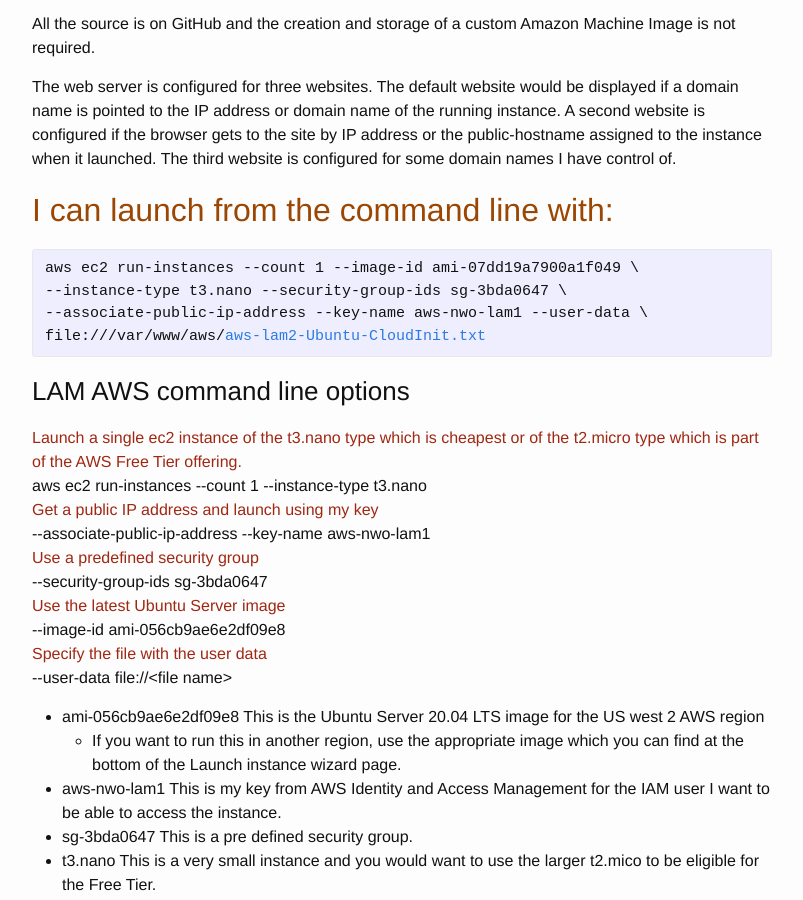
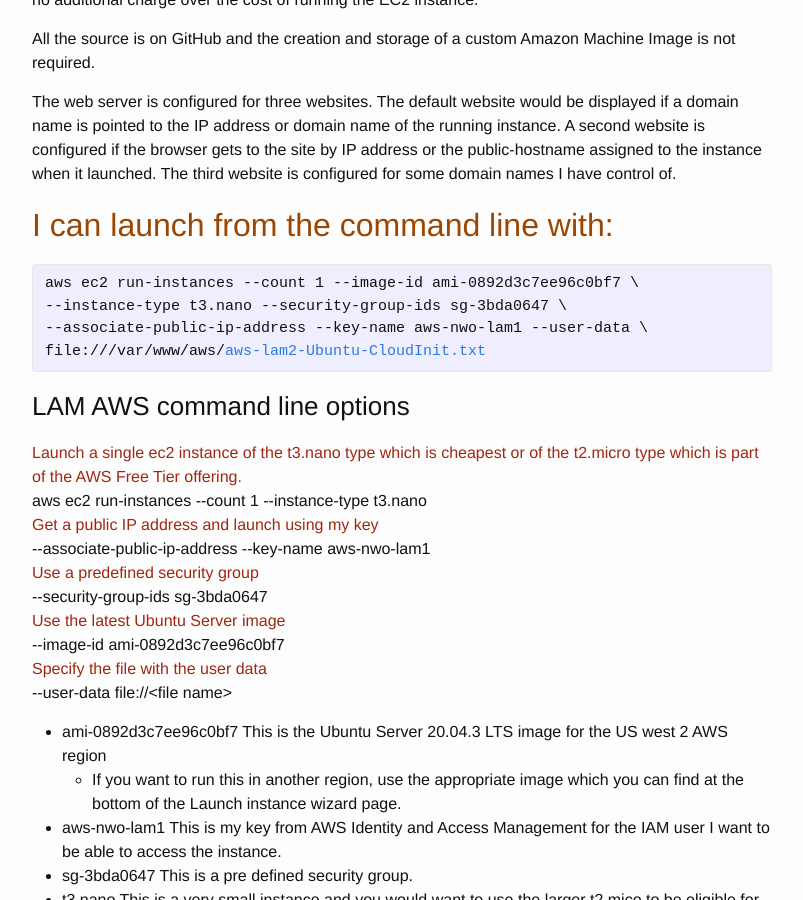
Before and after one commit to LAMurakami/blog, a Jekyll site: the page built from _posts/2020-08-03-Cloud-init-script-that-anyone-could-launch-on-AWS.md, in a window 1280 px wide and 900 px high, scrolled down 934 px. Shown: the whole window, without its empty margins (238-1041 px from the left). Built offline with Jekyll 4.4.1, drawn with Linux system fonts in a browser that asks for light colours; some of the changed text lies outside the part shown.

Commit message:
ak20 is now the LAM AWS Secure main server
New ami-0892d3c7ee96c0bf7 Replaces ami-07dd19a7900a1f049

```diff
--- a/_posts/2020-08-03-Cloud-init-script-that-anyone-could-launch-on-AWS.md
+++ b/_posts/2020-08-03-Cloud-init-script-that-anyone-could-launch-on-AWS.md
@@ -5,8 +5,9 @@
 ---
 <!-- start content -->
 <div id="mw-content-text" lang="en" dir="ltr"><div>
-I created a new <a rel="nofollow" href="http://lam2.duckdns.org/aws-lam2-Ubuntu-CloudInit.txt">aws-lam2-Ubuntu-CloudInit</a> script that anyone could launch on Amazon Web Services (AWS).
-<div id="toc"><input type="checkbox" role="button" id="toctogglecheckbox" style="display:none" /><div lang="en" dir="ltr"><h2>Contents</h2><label for="toctogglecheckbox"></label></div>
+<p>I created a new <a rel="nofollow" href="http://lam2.duckdns.org/aws-lam2-Ubuntu-CloudInit.txt">aws-lam2-Ubuntu-CloudInit</a> script that anyone could launch on Amazon Web Services (AWS).
+</p>
+<div id="toc" role="navigation" aria-labelledby="mw-toc-heading"><input type="checkbox" role="button" id="toctogglecheckbox" style="display:none" /><div lang="en" dir="ltr"><h2 id="mw-toc-heading">Contents</h2><label for="toctogglecheckbox"></label></div>
 <ul>
 <li><a href="#A_web.2C_shell_and_proxy_server_built_from_a_Generic_Ubuntu_Server_image">1 A web, shell and proxy server built from a Generic Ubuntu Server image</a></li>
 <li><a href="#I_can_launch_from_the_command_line_with:">2 I can launch from the command line with:</a>
@@ -46,7 +47,7 @@
 </p><p>The web server is configured for three websites.  The default website would be displayed if a domain name is pointed to the IP address or domain name of the running instance.  A second website is configured if the browser gets to the site by IP address or the public-hostname assigned to the instance when it launched.  The third website is configured for some domain names I have control of.
 </p>
 <h2><span id="I_can_launch_from_the_command_line_with:">I can launch from the command line with:</span></h2>
-<pre>aws ec2 run-instances --count 1 --image-id ami-07dd19a7900a1f049 \
+<pre>aws ec2 run-instances --count 1 --image-id ami-0892d3c7ee96c0bf7 \
 --instance-type t3.nano --security-group-ids sg-3bda0647 \
 --associate-public-ip-address --key-name aws-nwo-lam1 --user-data \
 file:///var/www/aws/<a rel="nofollow" href="http://lam2.duckdns.org/aws-lam2-Ubuntu-CloudInit.txt">aws-lam2-Ubuntu-CloudInit.txt</a>
@@ -59,10 +60,10 @@
 <dt>Use a predefined security group</dt>
 <dd>--security-group-ids sg-3bda0647</dd>
 <dt>Use the latest Ubuntu Server image</dt>
-<dd>--image-id ami-056cb9ae6e2df09e8</dd>
-<dt>Specify the file with the user data&#160;</dt>
+<dd>--image-id ami-0892d3c7ee96c0bf7</dd>
+<dt>Specify the file with the user data</dt>
 <dd>--user-data file://&lt;file name&gt;</dd></dl>
-<ul><li>ami-056cb9ae6e2df09e8 This is the Ubuntu Server 20.04 LTS image for the US west 2 AWS region
+<ul><li>ami-0892d3c7ee96c0bf7 This is the Ubuntu Server 20.04.3 LTS image for the US west 2 AWS region
 <ul><li>If you want to run this in another region, use the appropriate image which you can find at the bottom of the Launch instance wizard page.</li></ul></li>
 <li>aws-nwo-lam1 This is my key from AWS Identity and Access Management for the IAM user I want to be able to access the instance.</li>
 <li>sg-3bda0647 This is a pre defined security group.</li>
```
Also changed, not shown: other parts of _posts/2020-08-03-Cloud-init-script-that-anyone-could-launch-on-AWS.md (+7 -10 lines), _websites/0015-lam.md (+3 -3 lines).
